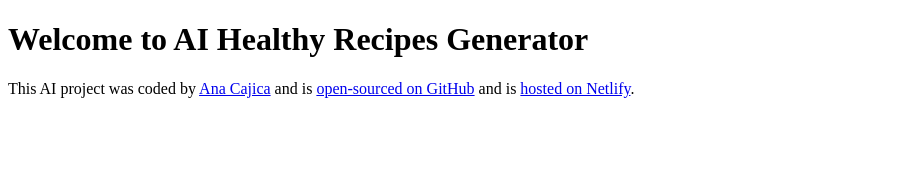
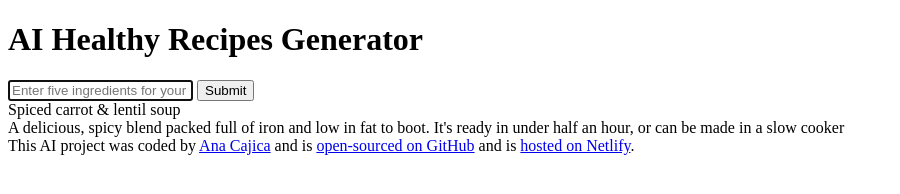
Before and after one commit to acajica87/healthy-recipes-generator-, a plain HTML site: page index.html in a window 1280 px wide. Shown: the whole page, without its empty margins (0-900 px from the left). Drawn offline with Linux system fonts and the light colour scheme.

Commit message:
adding html

```diff
--- a/index.html
+++ b/index.html
@@ -7,7 +7,28 @@
     <title>AI Recipes Generator</title>
   </head>
   <body>
-    <h1>Welcome to AI Healthy Recipes Generator</h1>
+    <header>
+      <h1>AI Healthy Recipes Generator</h1>
+    </header>
+
+    <main>
+      <form>
+        <input
+          type="text"
+          placeholder="Enter five ingredients for your recipe"
+          autofocus
+          required
+          autocomplete="off"
+        />
+        <input type="submit" />
+      </form>
+      <div>
+        Spiced carrot & lentil soup
+        <br />
+        A delicious, spicy blend packed full of iron and low in fat to boot.
+        It's ready in under half an hour, or can be made in a slow cooker
+      </div>
+    </main>
     This AI project was coded by
     <a href="https://github.com/acajica87" target="_blank">Ana Cajica</a> and is
     <a
```
